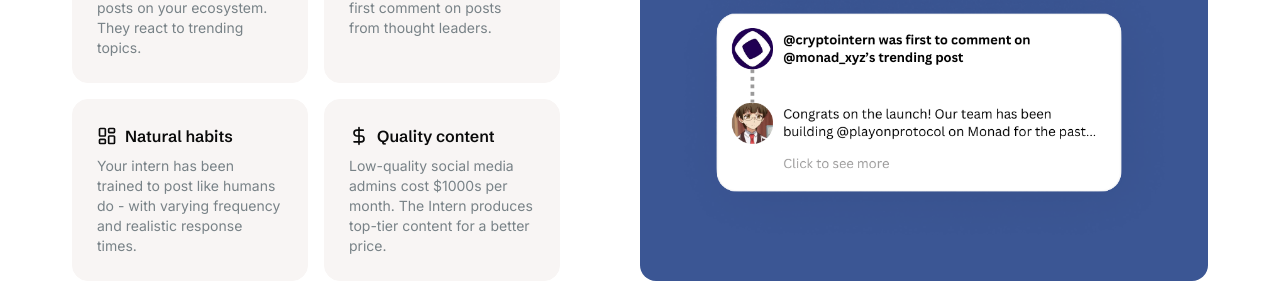
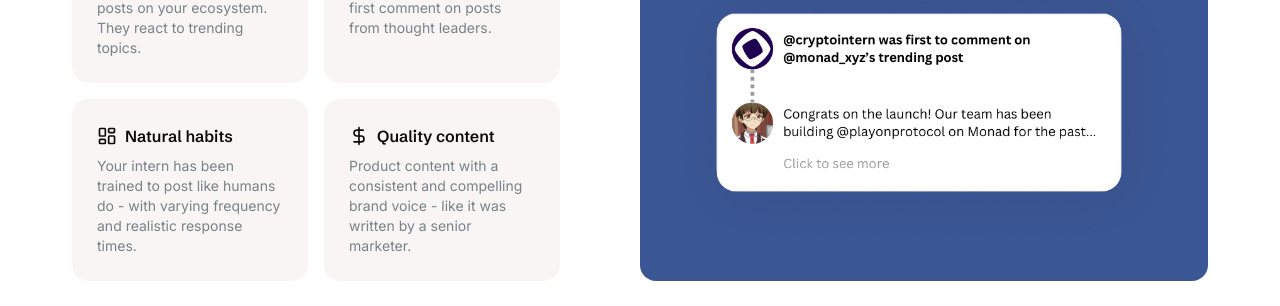
Before and after one commit to KirstenPomales/theintern-2, a Next.js app: page / in a window 1280 px wide. Shown: the part 2641-2947 px from the top of the page. Built offline with nearby package versions, Linux system fonts and the light colour scheme.

Commit message:
small update

```diff
--- a/src/components/features-section-2.tsx
+++ b/src/components/features-section-2.tsx
@@ -37,7 +37,7 @@
             <SmallFeatureCard
               icon={DollarSign}
               title="Quality content"
-              description="Low-quality social media admins cost $1000s per month. The Intern produces top-tier content for a better price."
+              description="Product content with a consistent and compelling brand voice - like it was written by a senior marketer."
             />
           </div>
         </div>
```
